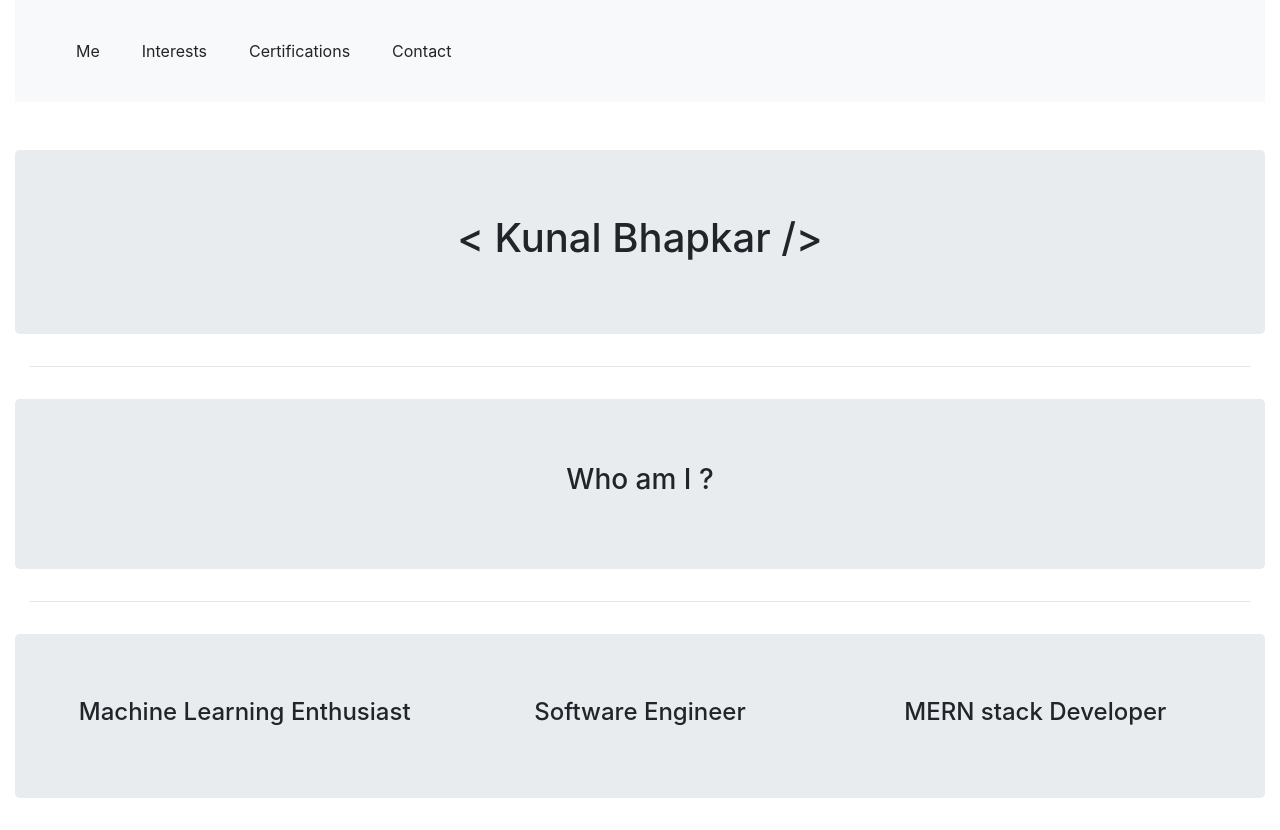
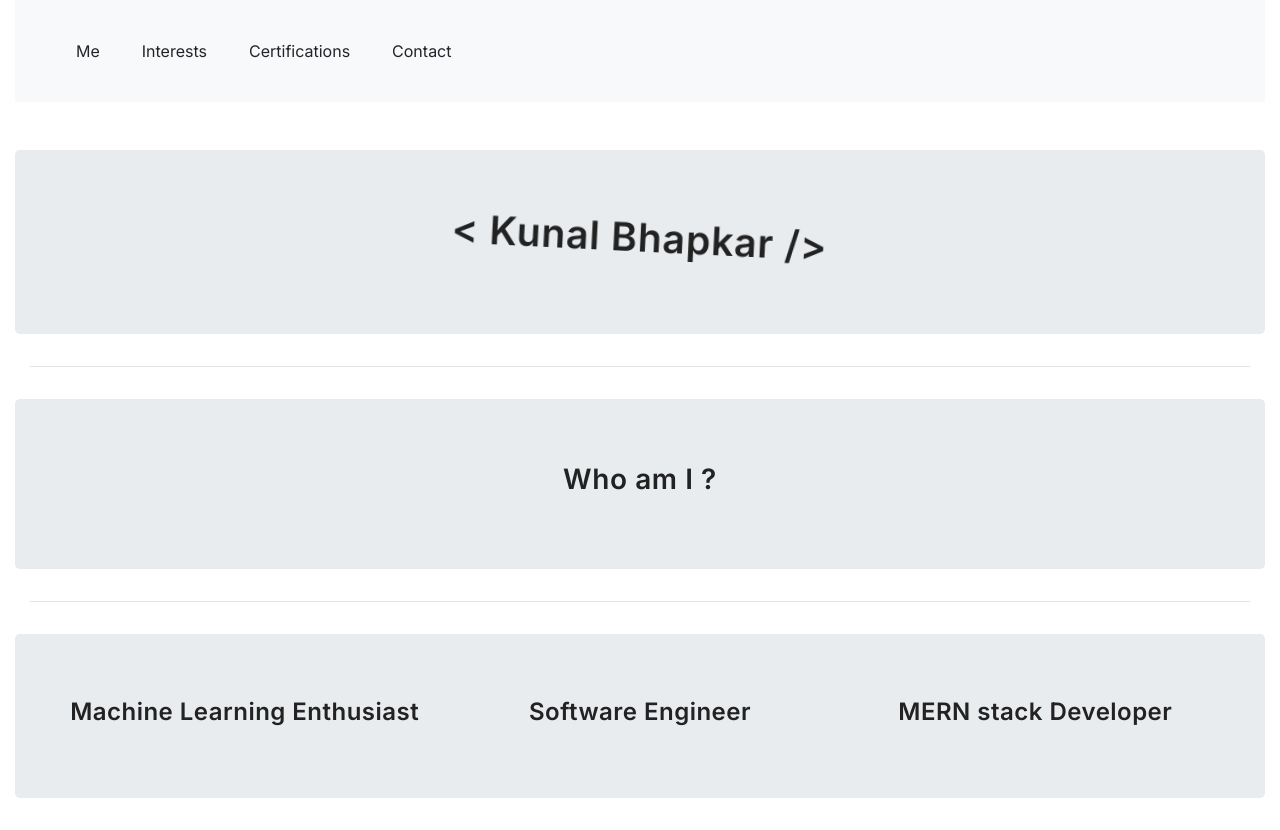
Before and after one commit to kunal-1308/kunal-1308.github.io, a React (Create React App) app: page / in a window 1280 px wide. Built offline with nearby package versions, Linux system fonts and the light colour scheme.

Commit message:
Updated fonts, animations, dependencies

```diff
--- a/package.json
+++ b/package.json
@@ -7,6 +7,8 @@
     "@testing-library/jest-dom": "^5.16.5",
     "@testing-library/react": "^13.4.0",
     "@testing-library/user-event": "^13.5.0",
+    "body-parser": "^2.2.0",
+    "core-js-pure": "^3.46.0",
     "react": "^18.2.0",
     "react-dom": "^18.2.0",
     "react-router-dom": "^6.8.0",
--- a/public/index.html
+++ b/public/index.html
@@ -4,18 +4,26 @@
 		<meta charset="utf-8" />
 		<meta name="viewport" content="width=device-width, initial-scale=1" />
 		<meta name="theme-color" content="#000000" />
-    <meta
-      name="description"
-      content="Web site created using create-react-app"
+		<meta name="description" content="Web site created using create-react-app" />
+		<link rel="icon" type="image/x-icon" href="./kb.png" />
+		<link
+			rel="stylesheet"
+			href="https://cdn.jsdelivr.net/npm/bootstrap@4.4.1/dist/css/bootstrap.min.css"
+			integrity="sha384-Vkoo8x4CGsO3+Hhxv8T/Q5PaXtkKtu6ug5TOeNV6gBiFeWPGFN9MuhOf23Q9Ifjh"
+			crossorigin="anonymous"
 		/>
-    <link rel="icon" type="image/x-icon" href="./kb.png">
-    <link rel="stylesheet" href="https://cdn.jsdelivr.net/npm/bootstrap@4.4.1/dist/css/bootstrap.min.css" integrity="sha384-Vkoo8x4CGsO3+Hhxv8T/Q5PaXtkKtu6ug5TOeNV6gBiFeWPGFN9MuhOf23Q9Ifjh" crossorigin="anonymous">
-    <link rel="stylesheet" href="https://cdnjs.cloudflare.com/ajax/libs/font-awesome/6.2.1/css/all.min.css" integrity="sha512-MV7K8+y+gLIBoVD59lQIYicR65iaqukzvf/nwasF0nqhPay5w/9lJmVM2hMDcnK1OnMGCdVK+iQrJ7lzPJQd1w==" crossorigin="anonymous" referrerpolicy="no-referrer" />
+		<link
+			rel="stylesheet"
+			href="https://cdnjs.cloudflare.com/ajax/libs/font-awesome/6.2.1/css/all.min.css"
+			integrity="sha512-MV7K8+y+gLIBoVD59lQIYicR65iaqukzvf/nwasF0nqhPay5w/9lJmVM2hMDcnK1OnMGCdVK+iQrJ7lzPJQd1w=="
+			crossorigin="anonymous"
+			referrerpolicy="no-referrer"
+		/>
+		<link href="https://fonts.googleapis.com/css2?family=Inter:wght@400;600&display=swap" rel="stylesheet" />
 		<title>Kunal Bhapkar</title>
 	</head>
 	<body>
 		<noscript>Dude, You need to enable JavaScript to run this app.</noscript>
 		<div class="container-fluid" id="root"></div>
-
 	</body>
 </html>
--- a/src/App.css
+++ b/src/App.css
@@ -1,3 +1,54 @@
 .App {
-  text-align: center;
+	text-align: center;
 }
+
+/* Set a new-gen, minimalistic font family for the whole webpage */
+body,
+html {
+	font-family: "Inter", "Segoe UI", "Roboto", "Helvetica Neue", Arial, sans-serif;
+	font-weight: 400;
+	letter-spacing: 0.01em;
+	background: #fff;
+	color: #222;
+}
+
+/* For headings, use a slightly bolder and modern look */
+h1,
+h2,
+h3,
+h4,
+h5,
+h6 {
+	font-family: "Inter", "Segoe UI", "Roboto", "Helvetica Neue", Arial, sans-serif;
+	font-weight: 600;
+	letter-spacing: 0.02em;
+}
+
+/* Wobble animation for Me.js */
+.wobble-animation {
+	display: inline-block;
+	animation: wobble 1.2s infinite;
+}
+@keyframes wobble {
+	0% {
+		transform: rotate(0deg);
+	}
+	15% {
+		transform: rotate(-5deg) scale(1.05);
+	}
+	30% {
+		transform: rotate(5deg) scale(0.95);
+	}
+	45% {
+		transform: rotate(-3deg) scale(1.02);
+	}
+	60% {
+		transform: rotate(3deg) scale(0.98);
+	}
+	75% {
+		transform: rotate(-2deg) scale(1.01);
+	}
+	100% {
+		transform: rotate(0deg);
+	}
+}
--- a/src/components/Nav.js
+++ b/src/components/Nav.js
@@ -6,34 +6,54 @@ import Interest from "./interests/Interest";
 
 function Nav() {
 	const [active, setActive] = useState("me");
+	const [collapsed, setCollapsed] = useState(true);
+
+	// Detect mobile screen
+	const isMobile = typeof window !== "undefined" && window.innerWidth < 768;
+
 	return (
 		<div>
-			<nav class="navbar navbar-expand-lg navbar-light bg-light">
-				<div class="collapse navbar-collapse" id="navbarSupportedContent">
-					<ul class="navbar-nav mr-auto p-2 m-3">
-						<li class="nav-item ml-2 mr-2">
-							<button class="btn btn-light" onClick={() => setActive("me")}>
-								Me<span class="sr-only">(current)</span>
+			<nav className="navbar navbar-expand-lg navbar-light bg-light">
+				<button
+					className="navbar-toggler"
+					type="button"
+					aria-controls="navbarSupportedContent"
+					aria-expanded={!collapsed}
+					aria-label="Toggle navigation"
+					onClick={() => setCollapsed(!collapsed)}
+				>
+					<span className="navbar-toggler-icon"></span>
+				</button>
+				<div className={`collapse navbar-collapse${collapsed ? "" : " show"}`} id="navbarSupportedContent">
+					<ul className="navbar-nav mr-auto p-2 m-3">
+						<li className="nav-item ml-2 mr-2">
+							<button className="btn btn-light" onClick={() => setActive("me")}>
+								Me<span className="sr-only">(current)</span>
 							</button>
 						</li>
-						<li class="nav-item ml-2 mr-2">
-							<button class="btn btn-light" onClick={() => setActive("interests")}>
+						<li className="nav-item ml-2 mr-2">
+							<button className="btn btn-light" onClick={() => setActive("interests")}>
 								Interests
 							</button>
 						</li>
-						<li class="nav-item ml-2 mr-2">
-							<button class="btn btn-light" onClick={() => setActive("certifications")}>
+						<li className="nav-item ml-2 mr-2">
+							<button className="btn btn-light" onClick={() => setActive("certifications")}>
 								Certifications
 							</button>
 						</li>
-						<li class="nav-item ml-2 mr-2">
-							<button class="btn btn-light" onClick={() => setActive("contact")}>
+						<li className="nav-item ml-2 mr-2">
+							<button className="btn btn-light" onClick={() => setActive("contact")}>
 								Contact
 							</button>
 						</li>
 					</ul>
 				</div>
 			</nav>
+			{isMobile && (
+				<div className="alert alert-info text-center mt-2 mb-0" style={{ fontSize: "1rem" }}>
+					For best viewing experience, use desktop!
+				</div>
+			)}
 			{active === "me" && <Me />}
 			{active === "interests" && <Interest />}
 			{active === "certifications" && <Certification />}
--- a/src/components/certifications/Certification.js
+++ b/src/components/certifications/Certification.js
@@ -10,36 +10,38 @@ function Certification() {
 
 			<hr className="p-2" />
 
-			<div className="row mt-5 mb-5 jumbotron">
-				<div className="col-sm-3 align-items-start justify-content-start">
+			<div className="row mt-5 mb-5 jumbotron flex-column flex-md-row align-items-center">
+				<div className="col-12 col-md-3 d-flex align-items-center justify-content-center mb-3 mb-md-0">
 					<img
 						src="https://images.unsplash.com/photo-1456513080510-7bf3a84b82f8?q=80&w=1073&auto=format&fit=crop&ixlib=rb-4.1.0&ixid=M3wxMjA3fDB8MHxwaG90by1wYWdlfHx8fGVufDB8fHx8fA%3D%3D"
-						width="250px"
-						height="250px"
+						width="200px"
+						height="200px"
+						alt="Certification visual"
+						style={{ maxWidth: "100%", height: "auto", borderRadius: "12px" }}
 					/>
 				</div>
-				<div className="col-sm-9 d-flex align-items-center justify-content-center">
-					<div className="p-2">
+				<div className="col-12 col-md-9 d-flex flex-column align-items-center justify-content-center">
+					<div className="p-2 w-100 text-center text-md-left">
 						<a href="https://www.coursera.org/account/accomplishments/verify/N9DQ4KQZ2UDP">
-							<h4>Python for Data Science and AI</h4>{" "}
+							<h4>Python for Data Science and AI</h4>
 						</a>
 					</div>
 
-					<div className="p-2">
+					<div className="p-2 w-100 text-center text-md-left">
 						<a href="https://www.udemy.com/certificate/UC-3a098948-df32-41a4-8eb9-363e6b9e69d5/">
-							<h4>React - The Complete Guide</h4>{" "}
+							<h4>React - The Complete Guide</h4>
 						</a>
 					</div>
 
-					<div className="p-2">
+					<div className="p-2 w-100 text-center text-md-left">
 						<a href="https://www.coursera.org/account/accomplishments/verify/D5EYTAXKKRUA">
-							<h4>Machine Learning with Python</h4>{" "}
+							<h4>Machine Learning with Python</h4>
 						</a>
 					</div>
 
-					<div className="p-2">
+					<div className="p-2 w-100 text-center text-md-left">
 						<a href="https://www.coursera.org/account/accomplishments/specialization/certificate/NJXATYUYJWAU">
-							<h4>IBM Data Science Specialization</h4>{" "}
+							<h4>IBM Data Science Specialization</h4>
 						</a>
 					</div>
 				</div>
--- a/src/components/me/Me.js
+++ b/src/components/me/Me.js
@@ -1,14 +1,14 @@
 import React from "react";
 
-function Me(){
-    const name = "< Kunal Bhapkar />"
-    return(
+function Me() {
+	const name = "< Kunal Bhapkar />";
+	return (
 		<div className="mt-5 container-fluid">
 			<div className="jumbotron row align-items-center justify-content-center">
-                <h1>{name}</h1>
+				<h1 className="wobble-animation">{name}</h1>
 			</div>
 
-               <hr className="p-2"/>
+			<hr className="p-2" />
 
 			<div className="jumbotron row align-items-center justify-content-center">
 				<div>
@@ -16,9 +16,9 @@ function Me(){
 				</div>
 			</div>
 
-               <hr className="p-2"/>
+			<hr className="p-2" />
 
-                <div className="jumbotron row align-items-center justify-content-center" >
+			<div className="jumbotron row align-items-center justify-content-center">
 				<div className="col-sm-4">
 					<h4>Machine Learning Enthusiast</h4>
 				</div>
@@ -30,7 +30,6 @@ function Me(){
 				</div>
 			</div>
 		</div>
-
 	);
 }
 export default Me;
```
Also changed, not shown: 1 other file (tests, documents, lock files or other folders). Lines whose indentation alone changed are shown as unchanged.
